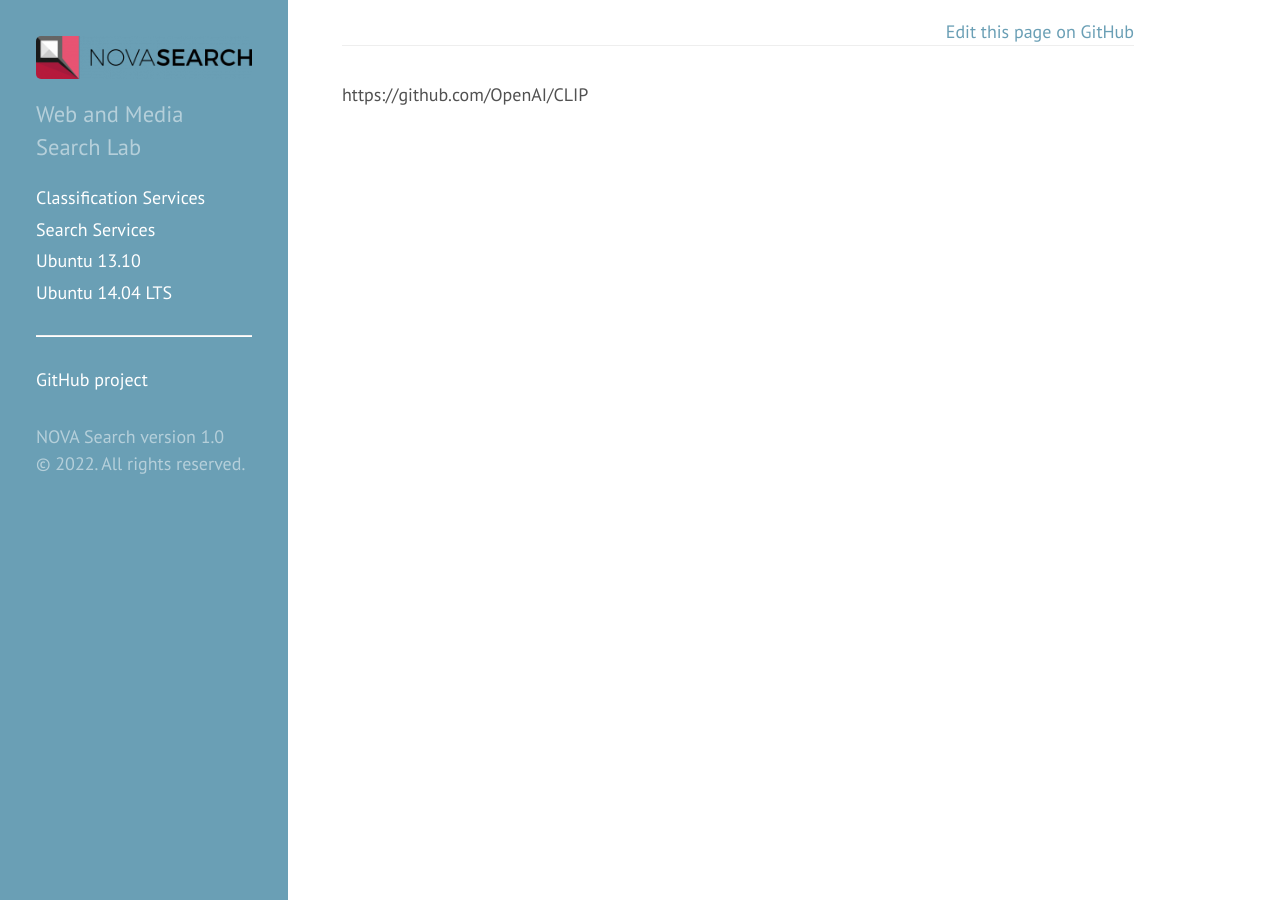
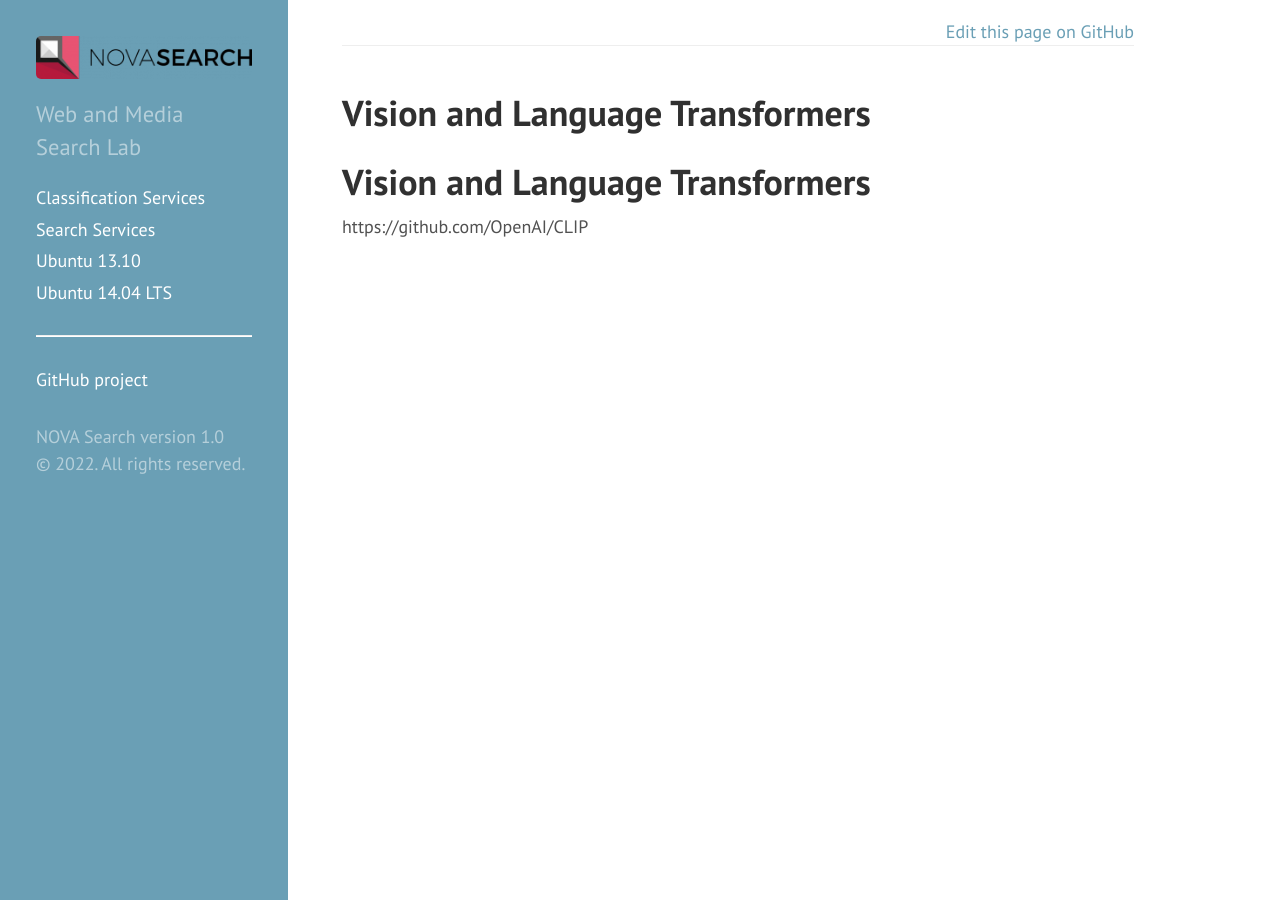
Before and after one commit to novasearch/wiki.novasearch.org, a Jekyll site: the page built from wiki/tutorials/v&l-transformers.md, in a window 1280 px wide. Built offline with Jekyll 4.4.1, drawn with Linux system fonts in a browser that asks for light colours; our own code applies the rules of GitHub Pages for plain Markdown files.

Commit message:
Update v&l-transformers.md

```diff
--- a/wiki/tutorials/v&l-transformers.md
+++ b/wiki/tutorials/v&l-transformers.md
@@ -1,2 +1,10 @@
+---
+title: Vision and Language Transformers
+permalink: wiki/tutorials/v&l-transformers/
+layout: wiki
+---
+
+Vision and Language Transformers
+=============
 
 https://github.com/OpenAI/CLIP
```
